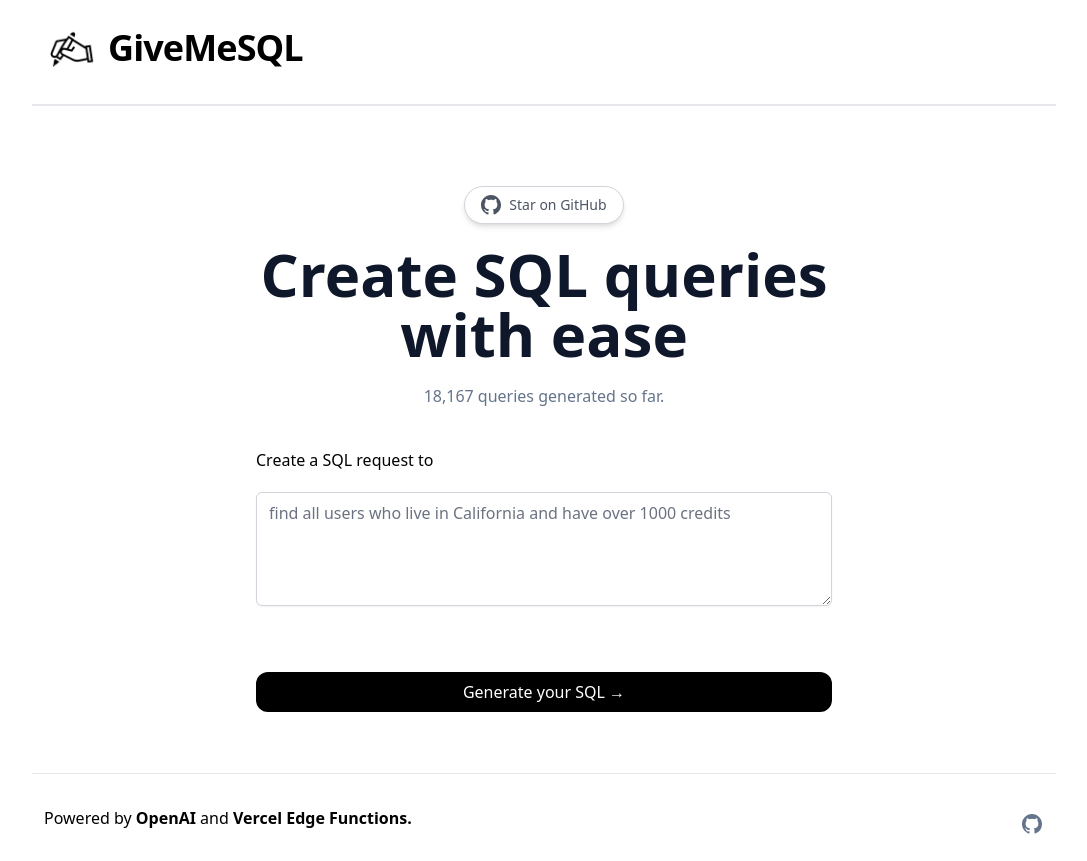
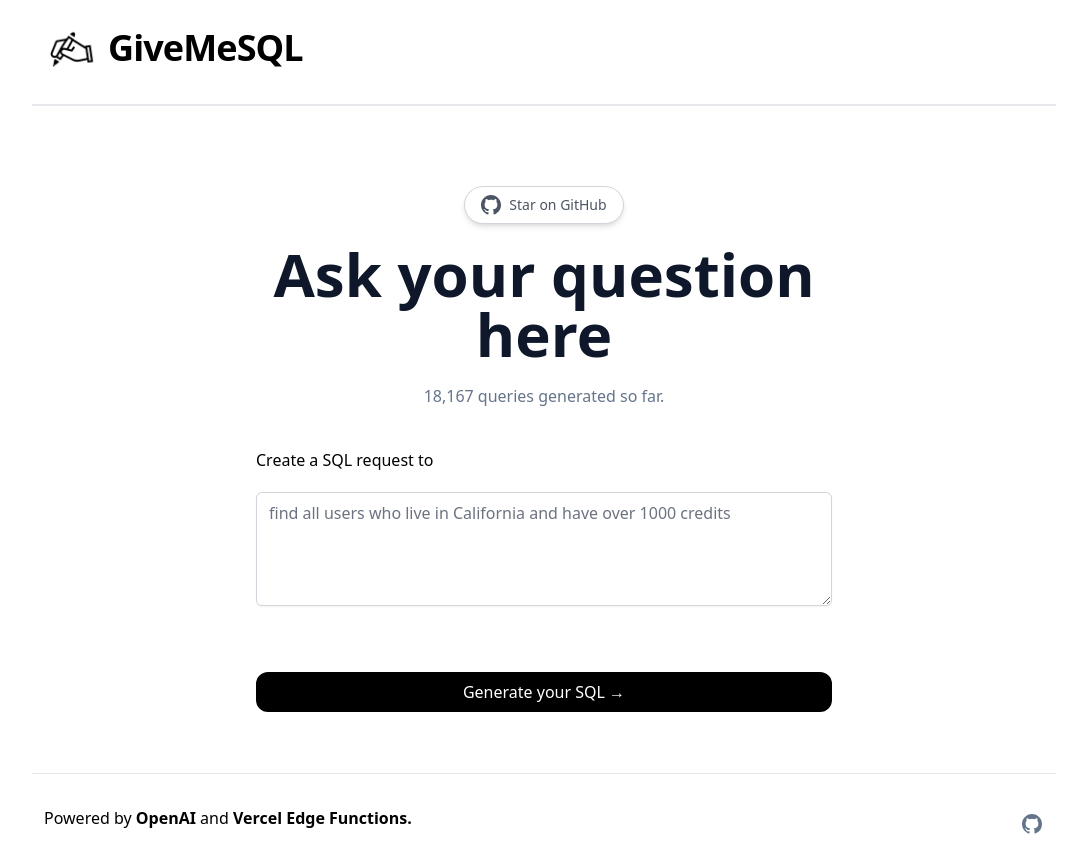
Before and after one commit to chienhsiang-hung/sirigpt, a Next.js app: page / in a window 1280 px wide. Shown: the whole page, without its empty margins (96-1183 px from the left). Built offline with nearby package versions, Linux system fonts and the light colour scheme.

Commit message:
Update index.tsx

```diff
--- a/pages/index.tsx
+++ b/pages/index.tsx
@@ -100,7 +100,7 @@
           <p>Star on GitHub</p>
         </a>
         <h1 className="sm:text-6xl text-4xl max-w-2xl font-bold text-slate-900">
-          Create SQL queries with ease
+          Ask your question here
         </h1>
         <p className="text-slate-500 mt-5">18,167 queries generated so far.</p>
         <div className="max-w-xl w-full">
```
